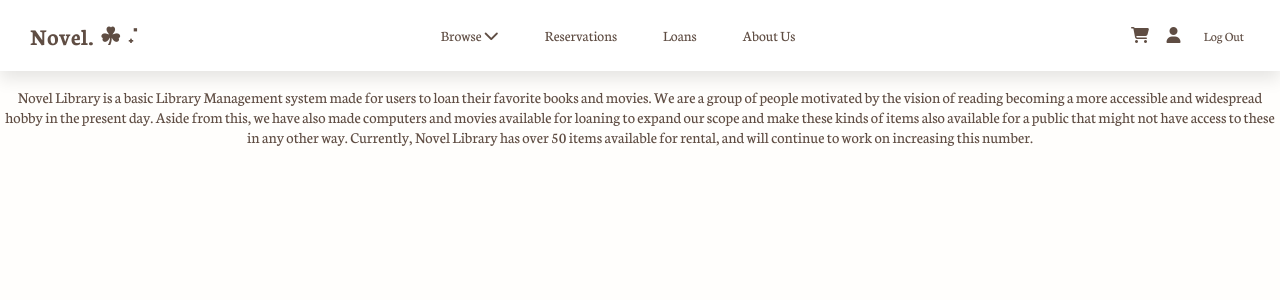
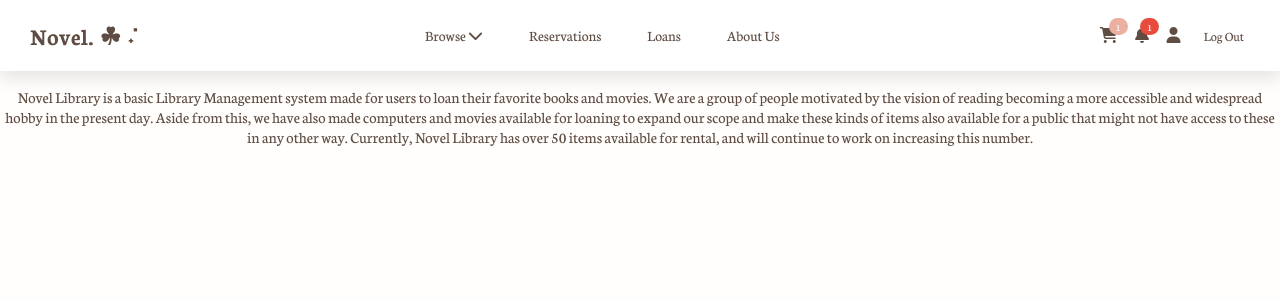
Before and after one commit to marzz33/novel-library, a Flask app: page /about in a window 1280 px wide. Shown: the top 300 px of the page. Run offline with Flask 3, Linux system fonts and the light colour scheme; a user stored in the database is signed in.

Commit message:
added notif bell and cart item indicator

```diff
--- a/templates/about-us.html
+++ b/templates/about-us.html
@@ -126,6 +126,10 @@
             margin-right: 15px;
         }
 
+        .profile-icon a {
+            position: relative;
+        }
+
         .profile-icon i {
             cursor: pointer;
             background: none;
@@ -226,6 +230,40 @@
             display: block;
         }
 
+                /* note: adds a small indicator to the notification icon */
+        .notification-alert {
+            position: absolute;
+            top: -7px;
+            right: -10px;
+            display: inline-flex;
+            align-items: center;
+            justify-content: center;
+            width: 5px;
+            height: 15px;
+            padding: 1px 7px;
+            background: #e74c3c;
+            color: #fff;
+            font-size: 10px;
+            border-radius: var(--border-radius-m);
+        }
+
+        .cart-alert {
+            position: absolute;
+            top: -7px;
+            right: -10px;
+            display: inline-flex;
+            align-items: center;
+            justify-content: center;
+            width: 5px;
+            height: 15px;
+            padding: 1px 7px;
+            /* background: #838b7e; */     /* this is the green background version */
+            background: #ecb0a1;        /* this is the pink background version */
+            color: #fff;
+            font-size: 10px;
+            border-radius: var(--border-radius-m);
+        }
+
         </style>
 
     </head>
@@ -264,12 +302,25 @@
                 </ul>
 
                 <div>
+                    {% set cart_count = current_user.cart.item_count() if current_user.cart else 0 %}
                     <div class = "profile-icon">
                         <a href = "{{url_for('view_cart')}}">
                             <i class="fa-solid fa-cart-shopping"></i>
+                            {% if cart_count > 0 %}
+                                <span class = "cart-alert"> {{ cart_count }} </span>
+                            {% endif %}
                         </a>
                     </div>
                     {% if current_user.is_authenticated %}
+                        {% set unread_notifications = current_user.notifications | selectattr('is_read', 'equalto', False) | list %}
+                            <div class = "profile-icon">
+                                <a href = "{{url_for('notifications')}}">
+                                    <i class="fa-solid fa-bell"></i>
+                                    {% if unread_notifications | length > 0 %}
+                                        <span class = "notification-alert"> {{ unread_notifications | length }} </span>
+                                    {% endif %}
+                                </a>
+                            </div>
                         <div class = "profile-icon">
                             <a href = "{{url_for('profile')}}">
                                 <i class="fa-solid fa-user"></i>
```
Also changed, not shown: instance/library.db.
